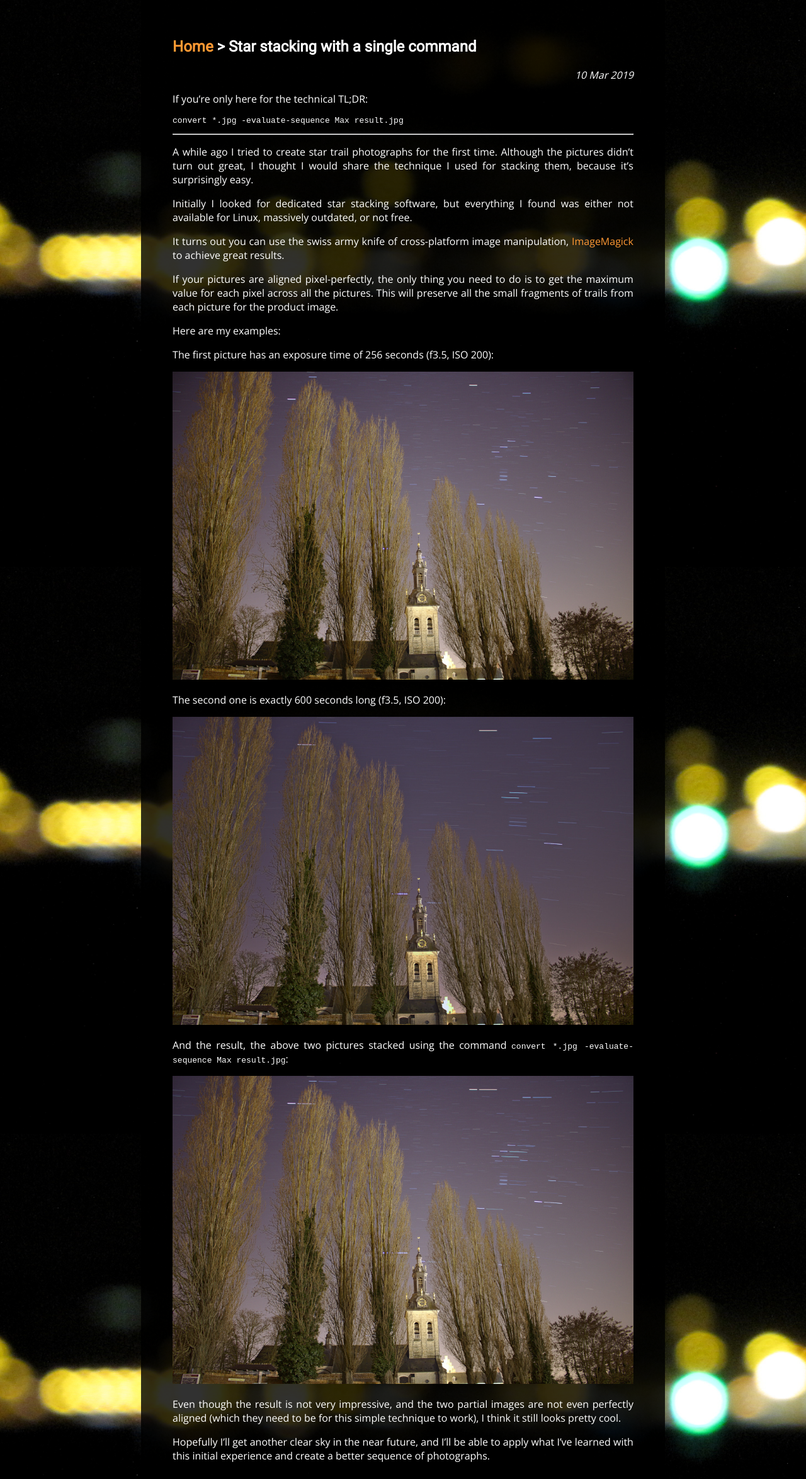
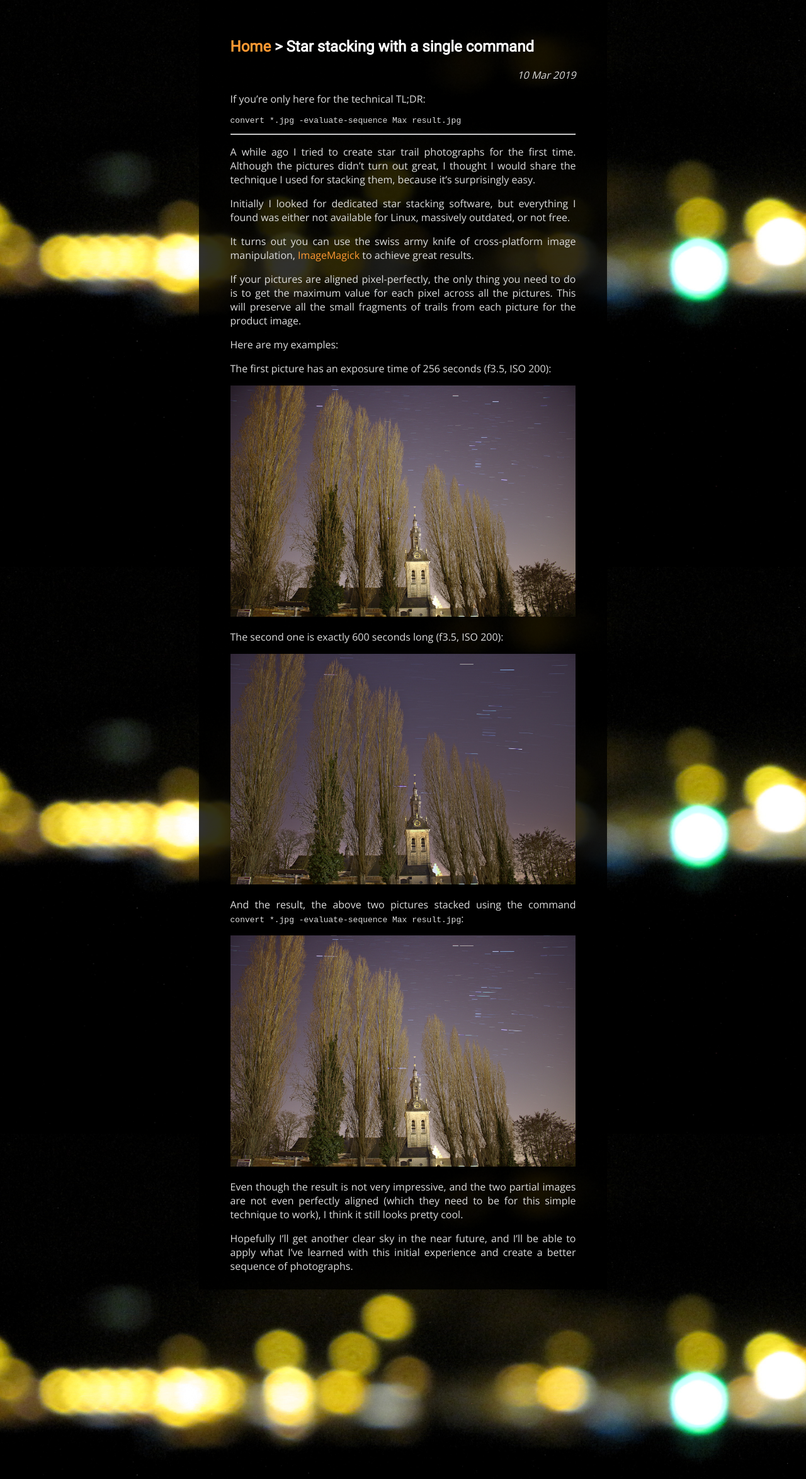
Before and after one commit to martonbognar/martonbognar.github.io, a Jekyll site: the page built from _posts/2019-03-10-star-stacking.md, in a window 1280 px wide. Shown: the whole page at 63% size. Built offline with Jekyll 4.4.1, drawn with Linux system fonts in a browser that asks for light colours; comment, search, counter and statistics services are not loaded.

Commit message:
css: Improve legibility

```diff
--- a/css/main.css
+++ b/css/main.css
@@ -4,7 +4,7 @@
   background-image: url('/images/background.jpg');
   background-repeat: no-repeat;
   background-size: cover;
-  color: #fff;
+  color: #ddd;
   font-family: 'Open Sans';
   margin: 0;
   min-height: 100%;
@@ -136,7 +136,7 @@
 
 article {
   text-align: justify;
-  max-width: 80ch;
+  max-width: 60ch;
 }
 
 article h1 {
```
